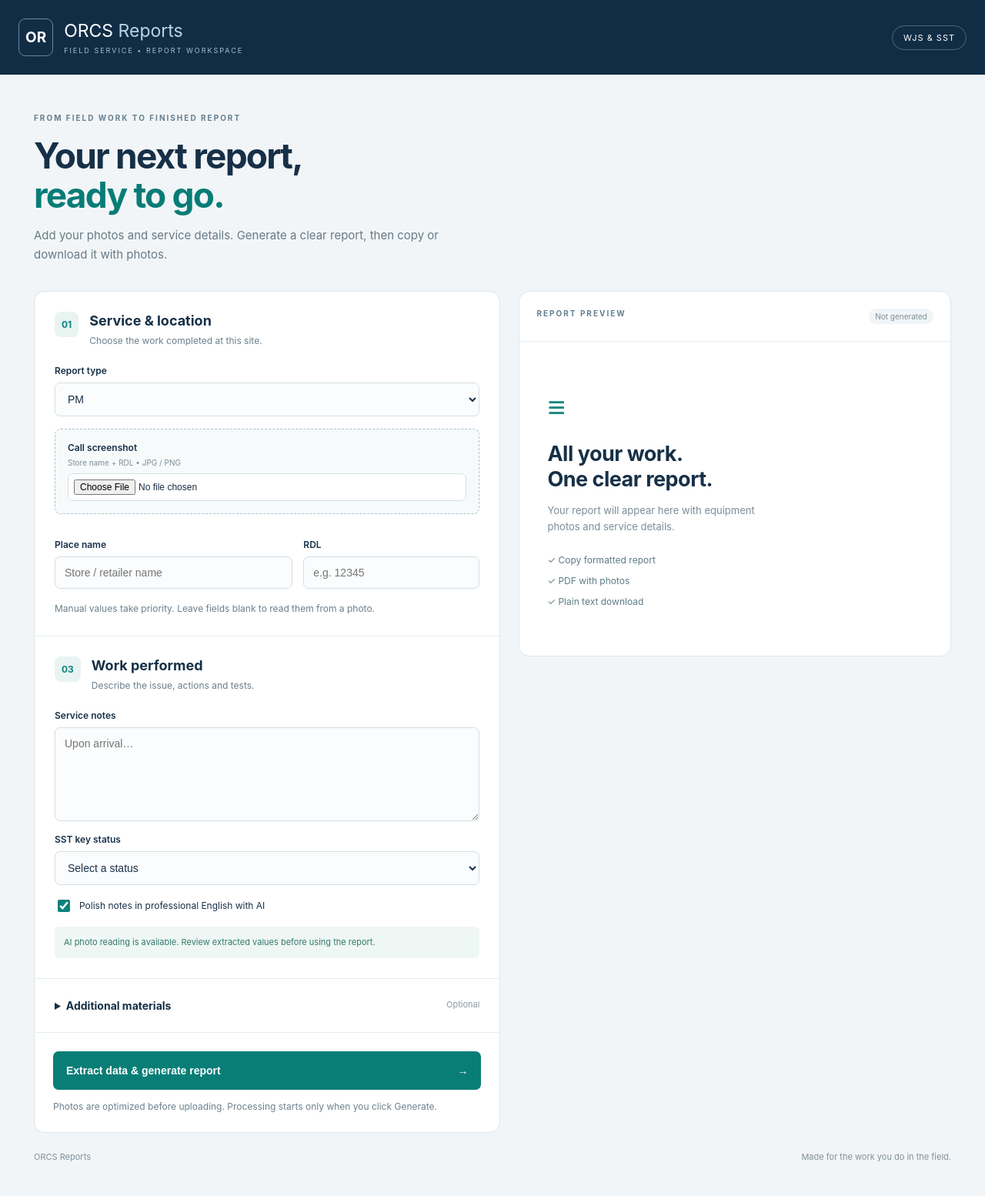
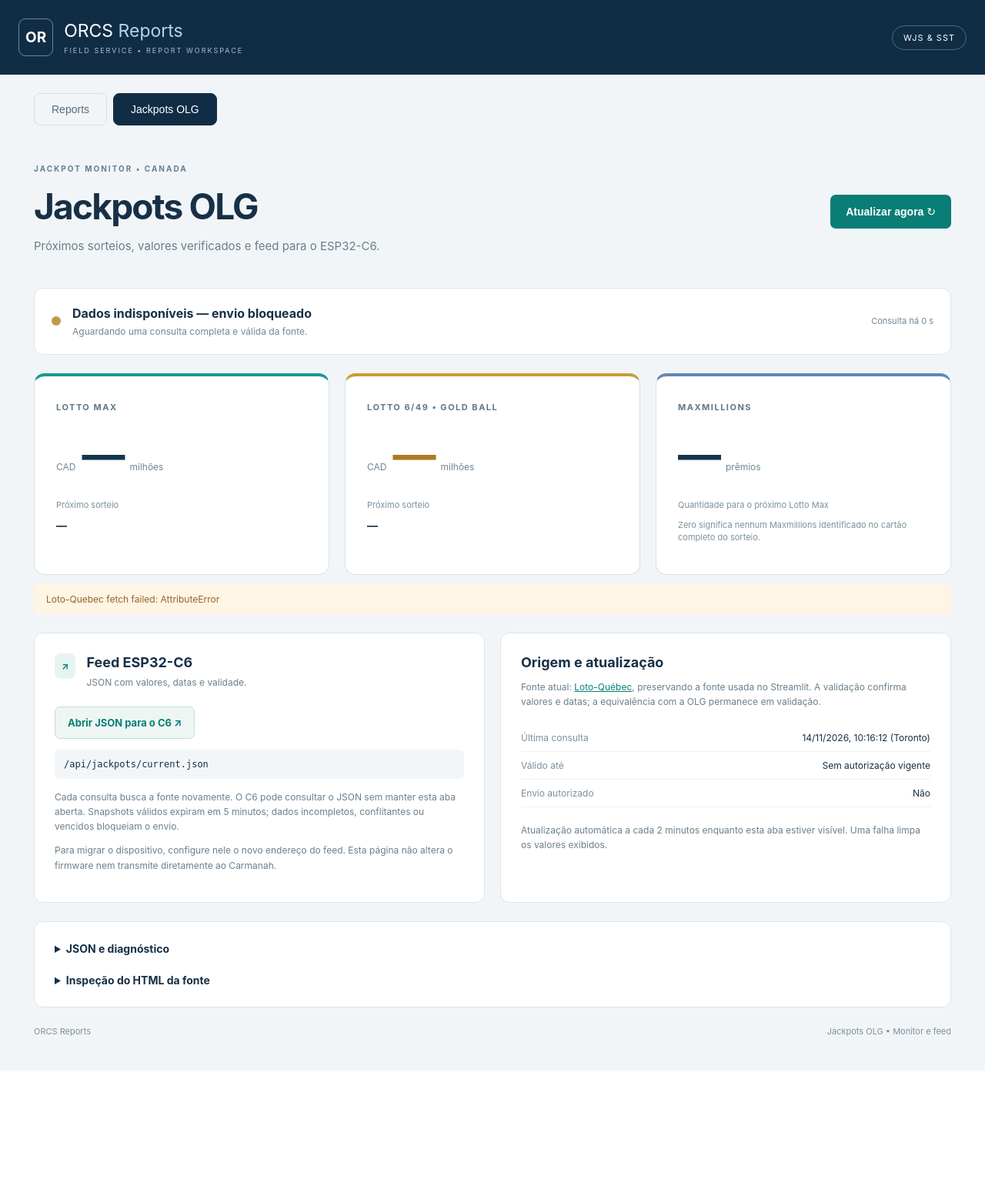
Before and after one commit to wcesarpsv/orcs, a Flask app: page /jackpots in a window 1280 px wide. Shown: the whole page at 77% size. After the commit the page ends 1391 px from the top, so only its background shows below. Run offline with Flask 3, Linux system fonts and the light colour scheme; data that the repository does not hold is empty; some libraries are stand-ins or nearby versions.

Commit message:
Migrate Jackpots OLG: orcs-reports/templates/index.html

```diff
--- a/orcs-reports/templates/index.html
+++ b/orcs-reports/templates/index.html
@@ -1,7 +1,7 @@
 <!doctype html>
-<html lang="en"><head><meta charset="utf-8"><meta name="viewport" content="width=device-width,initial-scale=1"><meta name="theme-color" content="#112d46"><title>ORCS Reports</title><link rel="stylesheet" href="/static/style.css"><script defer src="/static/app.js"></script><script defer src="/static/expenses.js"></script></head>
-<body><header><div class="brand"><span class="logo">OR</span><div>ORCS <strong>Reports</strong><small>FIELD SERVICE • REPORT WORKSPACE</small></div></div><span class="badge">WJS & SST</span></header>
-<main><div class="intro"><span class="eyebrow">FROM FIELD WORK TO FINISHED REPORT</span><h1>Your next report,<br><em>ready to go.</em></h1><p>Add your photos and service details. Generate a clear report, then copy or download it with photos.</p></div>
+<html lang="en"><head><meta charset="utf-8"><meta name="viewport" content="width=device-width,initial-scale=1"><meta name="theme-color" content="#112d46"><title>ORCS Reports</title><link rel="stylesheet" href="/static/style.css"><script defer src="/static/app.js"></script><script defer src="/static/expenses.js"></script><script defer src="/static/jackpots.js"></script></head>
+<body data-initial-tab="{{ initial_tab|default('reports') }}"><header><div class="brand"><span class="logo">OR</span><div>ORCS <strong>Reports</strong><small>FIELD SERVICE • REPORT WORKSPACE</small></div></div><span class="badge">WJS & SST</span></header>
+<nav class="app-tabs" role="tablist" aria-label="ORCS workspace"><button type="button" id="reports-tab" role="tab" aria-selected="true" aria-controls="reports-view">Reports</button><button type="button" id="jackpots-tab" role="tab" aria-selected="false" aria-controls="jackpots-view" tabindex="-1">Jackpots OLG</button></nav><main id="reports-view" role="tabpanel" aria-labelledby="reports-tab"><div class="intro"><span class="eyebrow">FROM FIELD WORK TO FINISHED REPORT</span><h1>Your next report,<br><em>ready to go.</em></h1><p>Add your photos and service details. Generate a clear report, then copy or download it with photos.</p></div>
 <div class="workspace"><form id="report-form"><section><div class="section-title"><span>01</span><div><h2>Service & location</h2><p>Choose the work completed at this site.</p></div></div>
 <label>Report type<select name="kind" id="kind"><option>PM</option><option>INSTALLATION</option><option>DEINSTALLATION</option><option>BREAKFIX WJS</option><option value="EXPENSE REPORT">Expense Report</option></select></label>
 <div id="service-location"><label class="upload">Call screenshot <small>Store name + RDL • JPG / PNG</small><input type="file" name="call_photo" accept="image/jpeg,image/png"><img hidden alt="Call screenshot preview"></label>
@@ -17,4 +17,4 @@
 <label>Email closing<input id="expense-closing" value="Thank you." maxlength="2000"></label><label class="check"><input id="expense-show-excluded" type="checkbox" checked> Show excluded personal expenses in report</label>
 <label class="upload">Receipt photos — select multiple<input type="file" id="expense-photos" multiple accept="image/jpeg,image/png"></label><div id="receipt-previews"></div><div class="actions"><button type="button" id="analyze-receipts">Analyze receipts</button><button type="button" id="add-expense">Add manual expense</button><button type="button" id="clear-expenses">Clear all receipts</button></div><p id="receipt-status" role="status" aria-live="polite"></p>
 <p class="hint">Review dates, currencies and totals. Excluded Amount includes applicable tax. Possible personal items are suggestions only; nothing is deducted automatically. Use separate reports for different currencies.</p><div id="expense-rows"></div><p id="expense-totals" class="ai-note">No expenses added.</p></section><div class="generate"><button class="primary" id="generate" type="submit">Extract data & generate report <span>→</span></button><p id="status" role="status" aria-live="polite">Photos are optimized before uploading. Processing starts only when you click Generate.</p></div></form>
-<aside><div class="preview-head"><span class="eyebrow">REPORT PREVIEW</span><span id="report-badge">Not generated</span></div><div id="empty"><div class="paper-icon">≡</div><h2>All your work.<br>One clear report.</h2><p>Your report will appear here with equipment photos and service details.</p><div class="features"><span>✓ Copy formatted report</span><span>✓ PDF with photos</span><span>✓ Plain text download</span></div></div><div id="result" hidden><p class="hint">Last generated report. After changing fields or photos, generate again. Review serials and all service statements.</p><div class="actions"><button type="button" id="copy-rich">Copy with photos</button><button type="button" id="copy-text">Copy text</button><button type="button" id="word" hidden>Download Word</button><button type="button" id="pdf">Download PDF</button><button type="button" id="txt">Download TXT</button><button type="button" id="select">Select report</button></div><p id="copy-status" role="status"></p><div id="warnings" role="status"></div><article id="report" tabindex="0"></article></div></aside></div><footer>ORCS Reports <span>Made for the work you do in the field.</span></footer></main></body></html>
+<aside><div class="preview-head"><span class="eyebrow">REPORT PREVIEW</span><span id="report-badge">Not generated</span></div><div id="empty"><div class="paper-icon">≡</div><h2>All your work.<br>One clear report.</h2><p>Your report will appear here with equipment photos and service details.</p><div class="features"><span>✓ Copy formatted report</span><span>✓ PDF with photos</span><span>✓ Plain text download</span></div></div><div id="result" hidden><p class="hint">Last generated report. After changing fields or photos, generate again. Review serials and all service statements.</p><div class="actions"><button type="button" id="copy-rich">Copy with photos</button><button type="button" id="copy-text">Copy text</button><button type="button" id="word" hidden>Download Word</button><button type="button" id="pdf">Download PDF</button><button type="button" id="txt">Download TXT</button><button type="button" id="select">Select report</button></div><p id="copy-status" role="status"></p><div id="warnings" role="status"></div><article id="report" tabindex="0"></article></div></aside></div><footer>ORCS Reports <span>Made for the work you do in the field.</span></footer></main>{% include "jackpots.html" %}</body></html>
```
